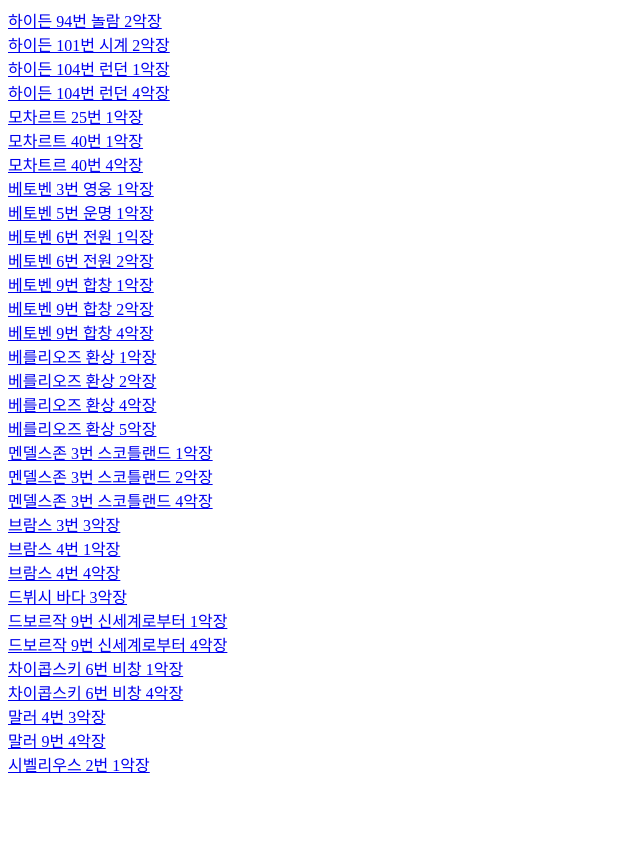
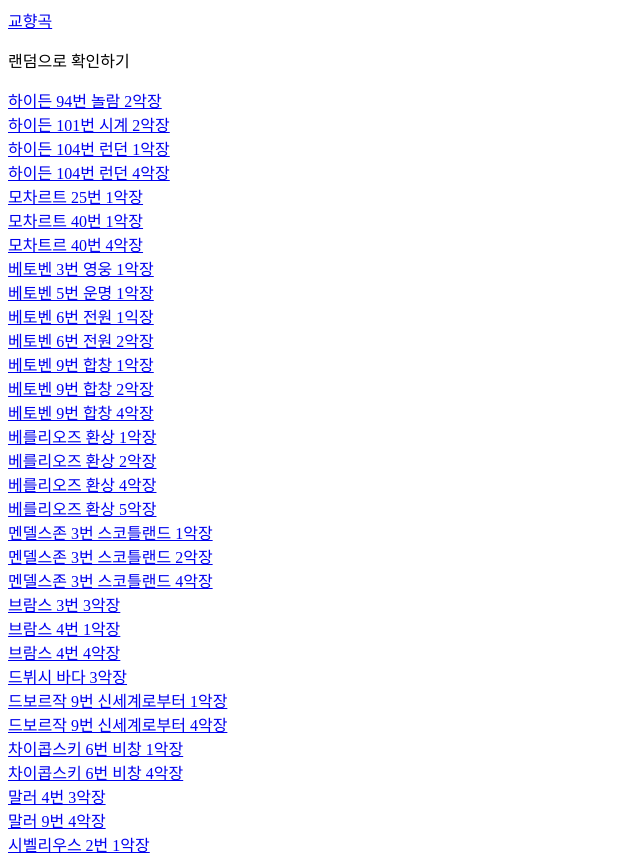
Before and after one commit to A17-Tetrarch/A17-Tetrarch.github.io, a plain HTML site: page index.html in a window 1280 px wide. Shown: the whole page, without its empty margins (0-640 px from the left). Before the commit the page ends 800 px from the top, so only its background shows below. Drawn offline with Linux system fonts and the light colour scheme.

Commit message:
Update index.html

```diff
--- a/index.html
+++ b/index.html
@@ -2,7 +2,50 @@
 <head>
 <title>교향곡 모음</title>
 </head>
+<script type="text/javascript">
+<!--
+
+var randomsymphony=new Array()
+
+randomsymphony[0]="<a href='https://youtu.be/gbf1LVE4UKM?t=505' target='_blank'>교향곡</a>";
+randomsymphony[1]="<a href='https://youtu.be/fAfs5Ic0Uwc?t=481' target='_blank'>교향곡</a>";
+randomsymphony[2]="<a href='https://youtu.be/kg6Q9tkHOw0?t=4' target='_blank'>교향곡</a>";
+randomsymphony[3]="<a href='https://youtu.be/2hBAZKFf8Rk?t=4' target='_blank'>교향곡</a>";
+randomsymphony[4]="<a href='https://youtu.be/BfcXoB9y4rc?t=1' target='_blank'>교향곡</a>";
+randomsymphony[5]="<a href='https://youtu.be/BfcXoB9y4rc?t=1094' target='_blank'>교향곡</a>";
+randomsymphony[6]="<a href='https://youtu.be/0kSrLK7Eems?t=5' target='_blank'>교향곡</a>";
+randomsymphony[7]="<a href='https://youtu.be/lpaoD23TlJs?t=6' target='_blank'>교향곡</a>";
+randomsymphony[8]="<a href='https://youtu.be/woZEKier3X8?t=5' target='_blank'>교향곡</a>";
+randomsymphony[9]="<a href='https://youtu.be/woZEKier3X8?t=742' target='_blank'>교향곡</a>";
+randomsymphony[10]="<a href='https://youtu.be/LKX1klg_P1Q?t=4' target='_blank'>교향곡</a>";
+randomsymphony[11]="<a href='https://youtu.be/LKX1klg_P1Q?t=1010' target='_blank'>교향곡</a>";
+randomsymphony[12]="<a href='https://youtu.be/LKX1klg_P1Q?t=2739' target='_blank'>교향곡</a>";
+randomsymphony[13]="<a href='https://youtu.be/rA4WIZisLgc' target='_blank'>교향곡</a>";
+randomsymphony[14]="<a href='https://youtu.be/rA4WIZisLgc?t=837' target='_blank'>교향곡</a>";
+randomsymphony[15]="<a href='https://youtu.be/rA4WIZisLgc?t=2120' target='_blank'>교향곡</a>";
+randomsymphony[16]="<a href='https://youtu.be/rA4WIZisLgc?t=2386' target='_blank'>교향곡</a>";
+randomsymphony[17]="<a href='https://youtu.be/PoHooMaTZcU?t=17' target='_blank'>교향곡</a>";
+randomsymphony[18]="<a href='https://youtu.be/PoHooMaTZcU?t=1032' target='_blank'>교향곡</a>";
+randomsymphony[19]="<a href='https://youtu.be/PoHooMaTZcU?t=1967' target='_blank'>교향곡</a>";
+randomsymphony[20]="<a href='https://youtu.be/Ae4Nfh3PQUA?t=1393' target='_blank'>교향곡</a>";
+randomsymphony[21]="<a href='https://youtu.be/VqeqZXlbfhU?t=7' target='_blank'>교향곡</a>";
+randomsymphony[22]="<a href='https://youtu.be/VqeqZXlbfhU?t=1924' target='_blank'>교향곡</a>";
+randomsymphony[23]="<a href='https://youtu.be/KUFpcPEcwTo?t=913' target='_blank'>교향곡</a>";
+randomsymphony[24]="<a href='https://youtu.be/m4OrdMJ3Iyo?t=5' target='_blank'>교향곡</a>";
+randomsymphony[25]="<a href='https://youtu.be/m4OrdMJ3Iyo?t=1776' target='_blank'>교향곡</a>";
+randomsymphony[26]="<a href='https://youtu.be/jqq31QZU7sg?t=5' target='_blank'>교향곡</a>";
+randomsymphony[27]="<a href='https://youtu.be/jqq31QZU7sg?t=2055' target='_blank'>교향곡</a>";
+randomsymphony[28]="<a href='https://youtu.be/pCuHCMitaoQ?t=1653' target='_blank'>교향곡</a>";
+randomsymphony[29]="<a href='https://youtu.be/friX3ZSJYPI?t=3716' target='_blank'>교향곡</a>";
+randomsymphony[30]="<a href='https://youtu.be/RH4Gv-tXHhQ?t=14' target='_blank'>교향곡</a>";
+
+var randomnumber=Math.floor(Math.random()*(randomsymphony.length))
+document.write(randomsymphony[randomnumber])
+
+//-->
+</script>
 <body>
+<p>랜덤으로 확인하기</p>
 <a href="https://youtu.be/gbf1LVE4UKM?t=505"target="_blank">하이든 94번 놀람 2악장</a><br/>
 <a href="https://youtu.be/fAfs5Ic0Uwc?t=481"target="_blank">하이든 101번 시계 2악장</a><br/>
 <a href="https://youtu.be/kg6Q9tkHOw0?t=4"target="_blank">하이든 104번 런던 1악장</a><br/>
```
